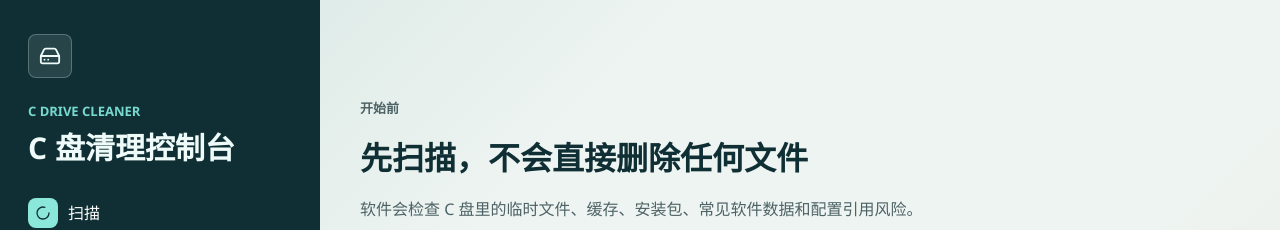
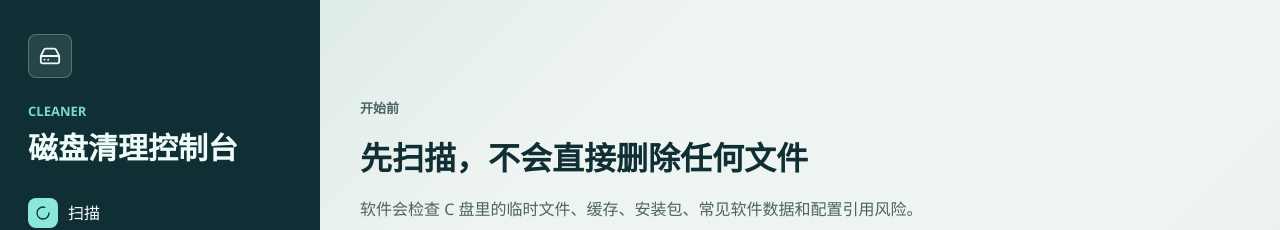
Before and after one commit to GaoFei2025-0314/Cleaner, a React (Vite) app: page / in a window 1280 px wide. Shown: the top 230 px of the page. Built offline with nearby package versions, Linux system fonts and the light colour scheme.

Commit message:
chore: rename product to Cleaner

```diff
--- a/index.html
+++ b/index.html
@@ -3,7 +3,7 @@
   <head>
     <meta charset="UTF-8" />
     <meta name="viewport" content="width=device-width, initial-scale=1.0" />
-    <title>C Drive Cleaner</title>
+    <title>Cleaner</title>
   </head>
   <body>
     <div id="root"></div>
--- a/src/components/AppShell.tsx
+++ b/src/components/AppShell.tsx
@@ -18,8 +18,8 @@ export function AppShell({
           <HardDrive size={22} />
         </div>
         <div className="brand-copy">
-          <p className="eyebrow">C Drive Cleaner</p>
-          <h1>C 盘清理控制台</h1>
+          <p className="eyebrow">Cleaner</p>
+          <h1>磁盘清理控制台</h1>
         </div>
         <StepIndicator currentStep={currentStep} />
         <section className="drive-panel">
```
Also changed, not shown: src-tauri/tauri.conf.json (+5 -5 lines), 3 other files (tests, documents, lock files or other folders).
